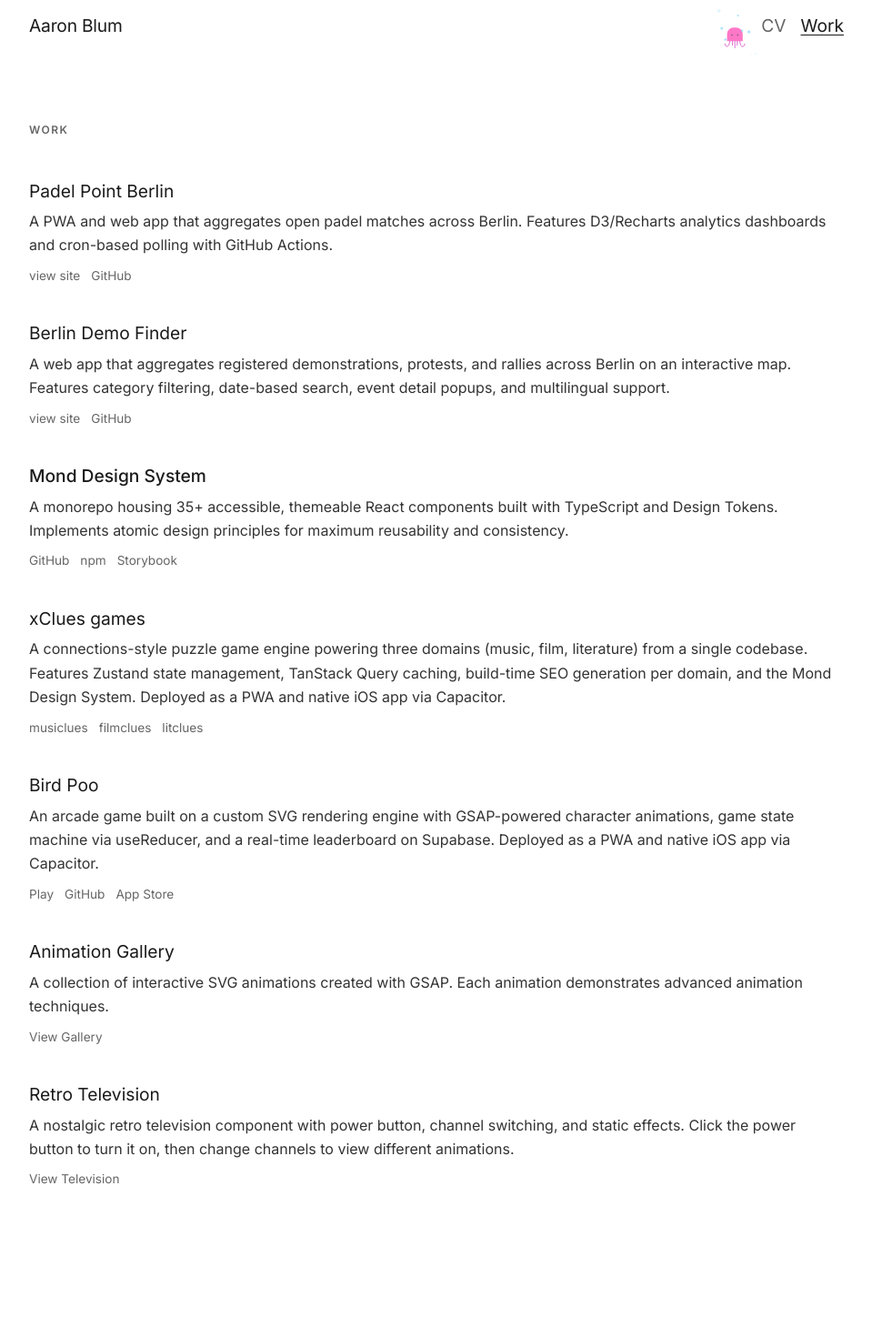
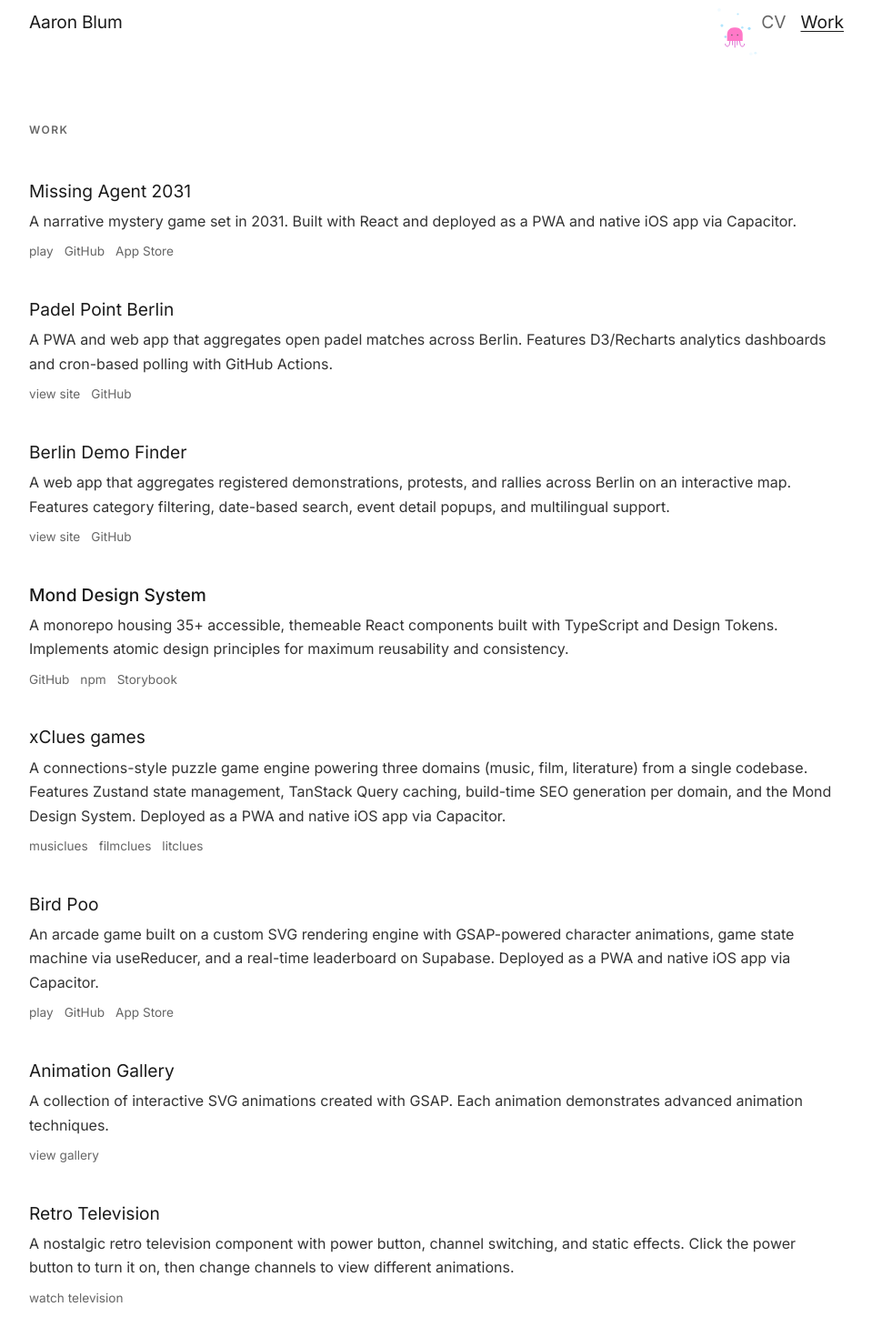
Before and after one commit to blumaa/port-clean, a React (Vite) app: page /work in a window 1280 px wide. Shown: the top 1470 px of the page at 91% size, without its empty margins (160-1119 px from the left). Before the commit the page ends 1406 px from the top, so only its background shows below. Built offline with nearby package versions, Linux system fonts and the light colour scheme.

Commit message:
feat: add Missing Agent 2031

```diff
--- a/src/components/Nav.tsx
+++ b/src/components/Nav.tsx
@@ -21,12 +21,12 @@ function Nav() {
       </NavLink>
       <ul className="nav-links">
         <li>
-          <button
+          <div
             className="octo-button"
             aria-label="OctoDude"
           >
             <AnimatedOctoDude />
-          </button>
+          </div>
         </li>
         <li>
           <NavLink
--- a/src/data/projects.ts
+++ b/src/data/projects.ts
@@ -11,6 +11,15 @@ export interface Project {
 }
 
 export const projects: Project[] = [
+  {
+    id: 'missing-agent-2031',
+    name: 'Missing Agent 2031',
+    description:
+      'A narrative mystery game set in 2031. Built with React and deployed as a PWA and native iOS app via Capacitor.',
+    liveUrls: [{ name: 'play', url: 'https://missing-agent-2031.vercel.app/' }],
+    githubUrl: 'https://github.com/blumaa/missing-agent-2031',
+    appStoreUrl: 'https://apps.apple.com/us/app/missing-agent-2031/id6760582943',
+  },
   {
     id: 'padel-point-berlin',
     name: 'Padel Point Berlin',
@@ -53,7 +62,7 @@ export const projects: Project[] = [
     description:
       'An arcade game built on a custom SVG rendering engine with GSAP-powered character animations, game state machine via useReducer, and a real-time leaderboard on Supabase. Deployed as a PWA and native iOS app via Capacitor.',
     appStoreUrl: 'https://apps.apple.com/app/id6760347219',
-    liveUrls: [{ name: 'Play', url: 'https://bird-poo.vercel.app/' }],
+    liveUrls: [{ name: 'play', url: 'https://bird-poo.vercel.app/' }],
     githubUrl: 'https://github.com/blumaa/bird-poo',
   },
   {
--- a/src/pages/WorkPage.tsx
+++ b/src/pages/WorkPage.tsx
@@ -43,14 +43,14 @@ function ProjectLinks({ project }: { project: typeof projects[number] }) {
   if (project.previewComponent === 'animation-gallery') {
     return (
       <div className="project-links">
-        <Link to="/animations">View Gallery</Link>
+        <Link to="/animations">view gallery</Link>
       </div>
     )
   }
   if (project.previewComponent === 'television') {
     return (
       <div className="project-links">
-        <Link to="/tv">View Television</Link>
+        <Link to="/tv">watch television</Link>
       </div>
     )
   }
--- a/src/styles.css
+++ b/src/styles.css
@@ -121,7 +121,6 @@ nav {
   border: none;
   border-radius: 5px;
   background: transparent;
-  cursor: pointer;
   overflow: visible;
   transition: transform 0.2s;
   transform: translate(15px, 10px);
```
